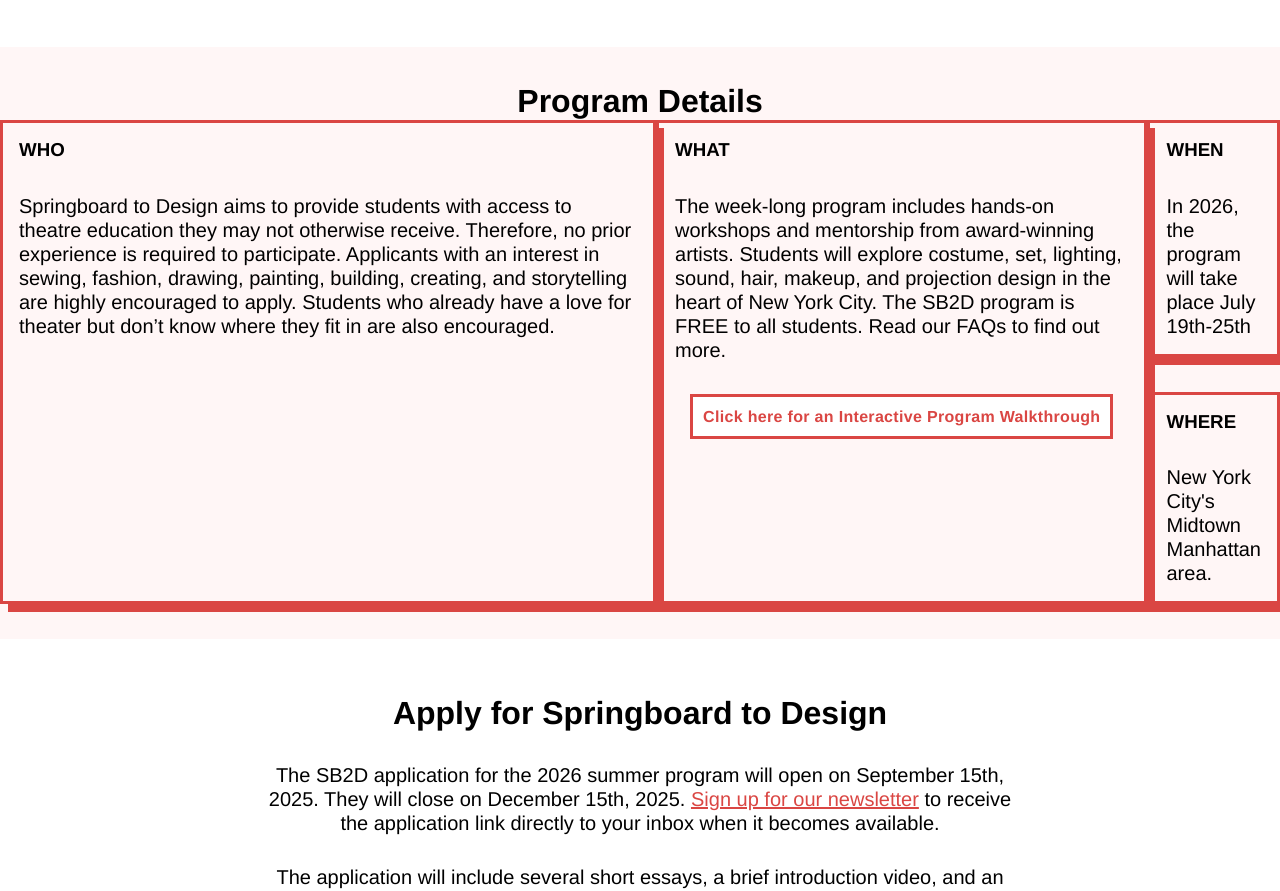
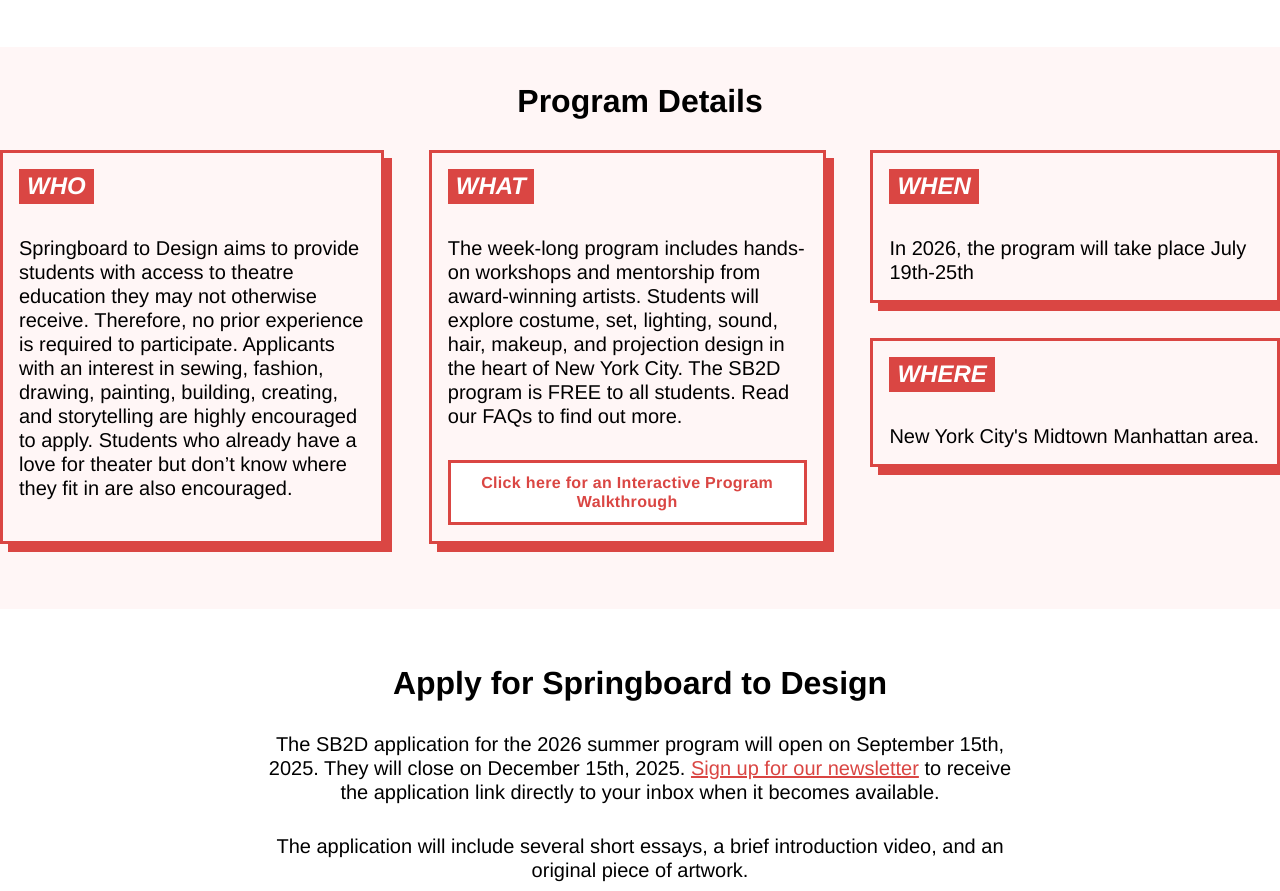
Before and after one commit to fincorporated/springboardV2, a React (Vite) app: page / in a window 1280 px wide. Shown: the part 2420-3311 px from the top of the page. Built offline with nearby package versions, Linux system fonts and the light colour scheme.

Commit message:
what to expect

```diff
--- a/src/pages/whatToExpect/whatToExpect.jsx
+++ b/src/pages/whatToExpect/whatToExpect.jsx
@@ -8,7 +8,8 @@ export default function WhatToExpect() {
             <div id='wte' className="page">
                 <h1>Program Details</h1>
                 <div id='wteContainer'>
-                <div className='wteSection'>
+                    <div id="wteTextContainer">
+                        <div className='wteSection'>
                             <h3>WHO</h3>
                             <p>Springboard to Design aims to provide students with access to theatre education they may not otherwise receive. Therefore, no prior experience is required to participate. Applicants with an interest in sewing, fashion, drawing, painting, building, creating, and storytelling are highly encouraged to apply. Students who already have a love for theater but don’t know where they fit in are also encouraged.</p>
                         </div>
@@ -27,6 +28,8 @@ export default function WhatToExpect() {
                                 <p>New York City's Midtown Manhattan area.</p>
                             </div>
                         </div>
+
+                    </div>
                 </div>
 
             </div>
--- a/src/pages/whatToExpect/wte.css
+++ b/src/pages/whatToExpect/wte.css
@@ -1,6 +1,7 @@
+
 #wteBackground {
-    background-color: #FFF6F6;
-    height: fit-content;
+        background-color: #FFF6F6;
+        height: fit-content;
 }
 
 #wte {
```
Also changed, not shown: 1 other file (tests, documents, lock files or other folders).
